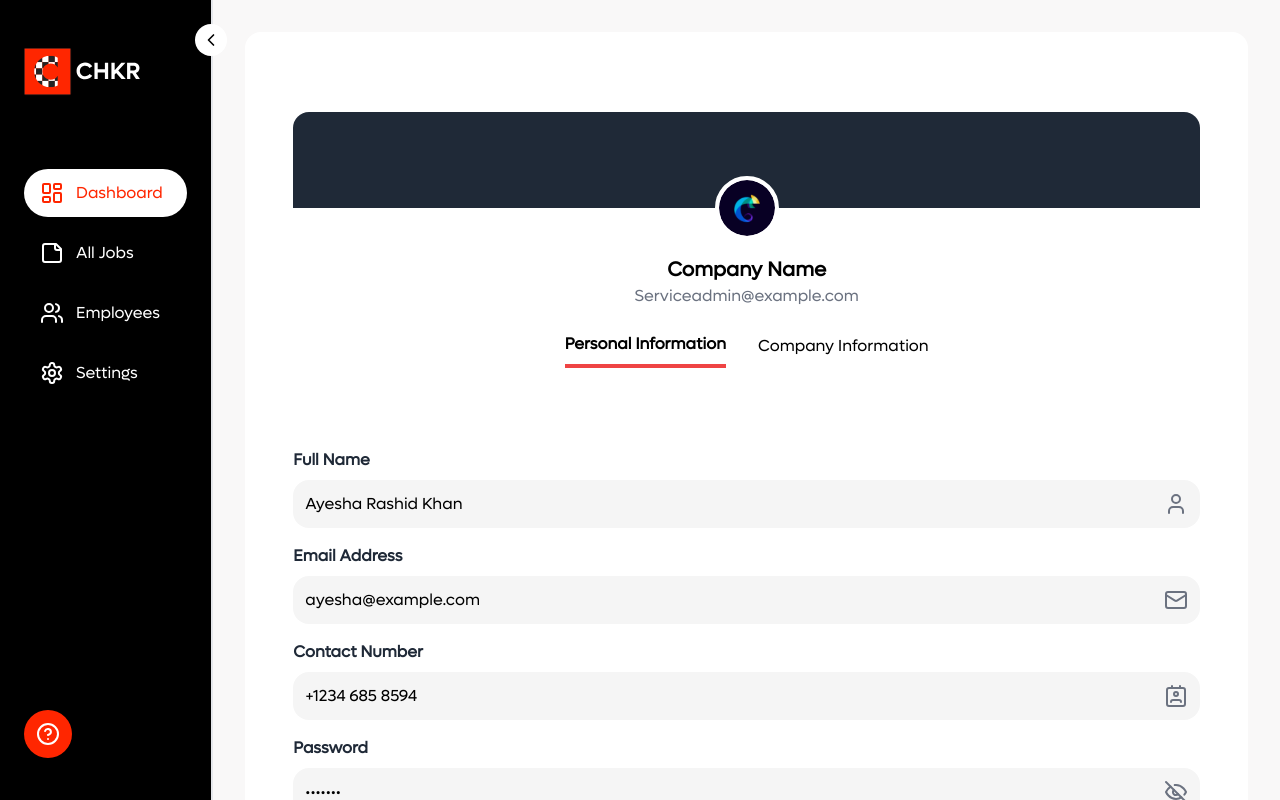
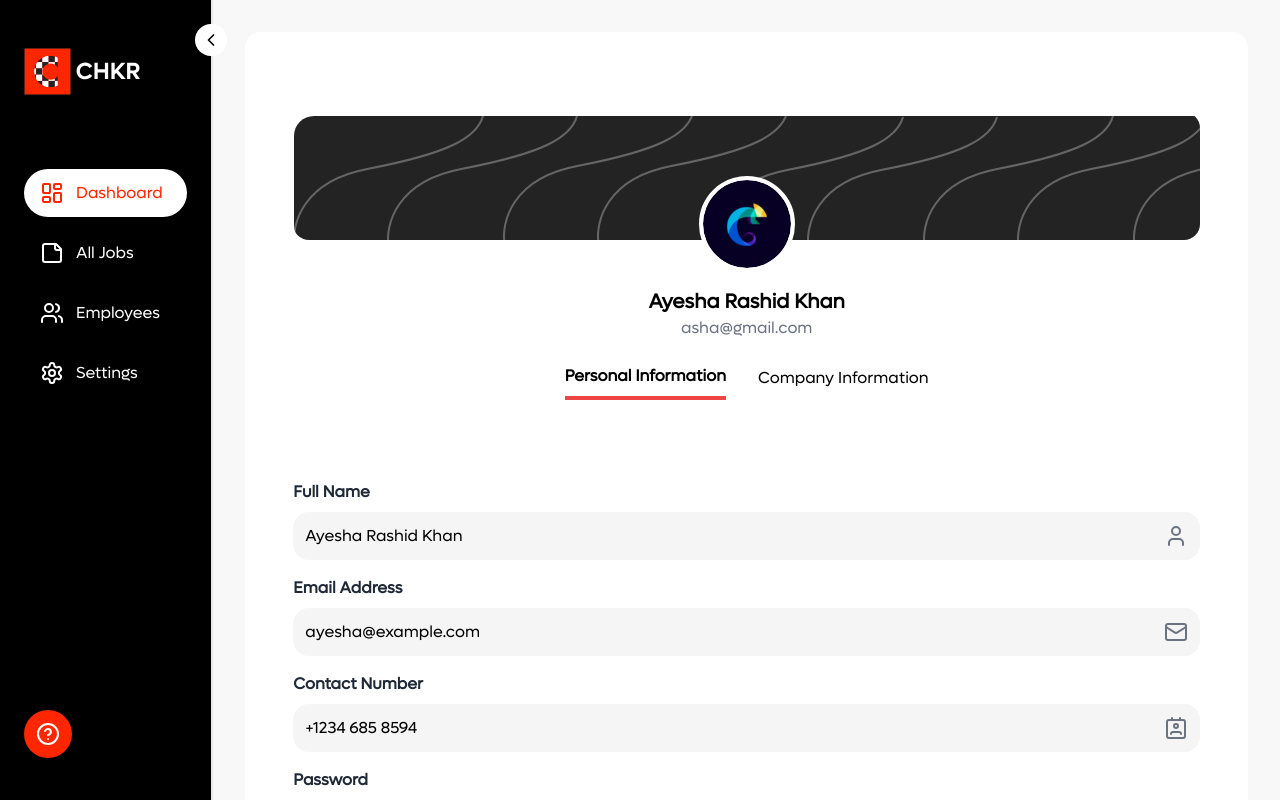
Before and after one commit to abrauf18/chkr, a Next.js app: page /company-admin/settings in a window 1280 px wide. Built offline with nearby package versions, Linux system fonts and the light colour scheme.

Commit message:
feat: show different data in header according to the active tab

```diff
--- a/components/modules/settings/header.tsx
+++ b/components/modules/settings/header.tsx
@@ -1,18 +1,27 @@
-"use client"
+// use client (assuming you're using it for code splitting)
 import React from 'react';
 import Image from 'next/image';
+
+interface TabData {
+  name: string;
+  email: string;
+}
 
 interface HeaderProps {
   activeTab: string;
   setActiveTab: (tab: string) => void;
+  personalData: TabData;
+  companyData: TabData;
 }
 
-const Header: React.FC<HeaderProps> = ({ activeTab, setActiveTab }) => {
+const Header: React.FC<HeaderProps> = ({ activeTab, setActiveTab, personalData, companyData }) => {
+  const activeData = activeTab === 'personal' ? personalData : companyData;
+
   return (
     <div className="max-w-screen-lg mx-auto mt-8 bg-white my-4 p-6 rounded-2xl">
       <div className="relative">
-        <div className="bg-gray-800 h-24 rounded-t-2xl"></div>
-        <div className="absolute -bottom-8 left-1/2 transform -translate-x-1/2 w-16 h-16 bg-white rounded-full border-4 border-white">
+        <div className="bg-[url('/images/Profile_bg.svg')] h-32 rounded-2xl"></div>
+        <div className="absolute -bottom-8 left-1/2 transform -translate-x-1/2 w-24 h-24 bg-white rounded-full border-4 border-white">
           <Image
             src="/images/companyLogo.svg"
             alt="company logo"
@@ -23,8 +32,8 @@ const Header: React.FC<HeaderProps> = ({ activeTab, setActiveTab }) => {
         </div>
       </div>
       <div className="mt-12 text-center">
-        <h1 className="text-xl font-semibold">Company Name</h1>
-        <p className="text-gray-500">Serviceadmin@example.com</p>
+        <h1 className="text-xl font-semibold">{activeData?.name}</h1>
+        <p className="text-gray-500">{activeData?.email}</p>
       </div>
       <div className="mt-6 flex justify-center">
         <div className="flex space-x-8">
--- a/components/modules/settings/settings.tsx
+++ b/components/modules/settings/settings.tsx
@@ -9,7 +9,7 @@ const Settings: React.FC = () => {
 
   return (
     <div className="max-w-screen-lg mx-auto mt-8 bg-white my-4 p-6 rounded-2xl">
-      <Header activeTab={activeTab} setActiveTab={setActiveTab} />
+      <Header activeTab={activeTab} setActiveTab={setActiveTab} personalData={{ name: "Ayesha Rashid Khan", email: "asha@gmail.com" }} companyData={{ name: "Company Name", email: "seviceadmin@example.com" }} />
       <div className="mt-6">
         {activeTab === 'personal' && <PersonalInformation />}
         {activeTab === 'company' && <CompanyInformation />}
```
Also changed, not shown: public/images/Profile_bg.svg (added).
